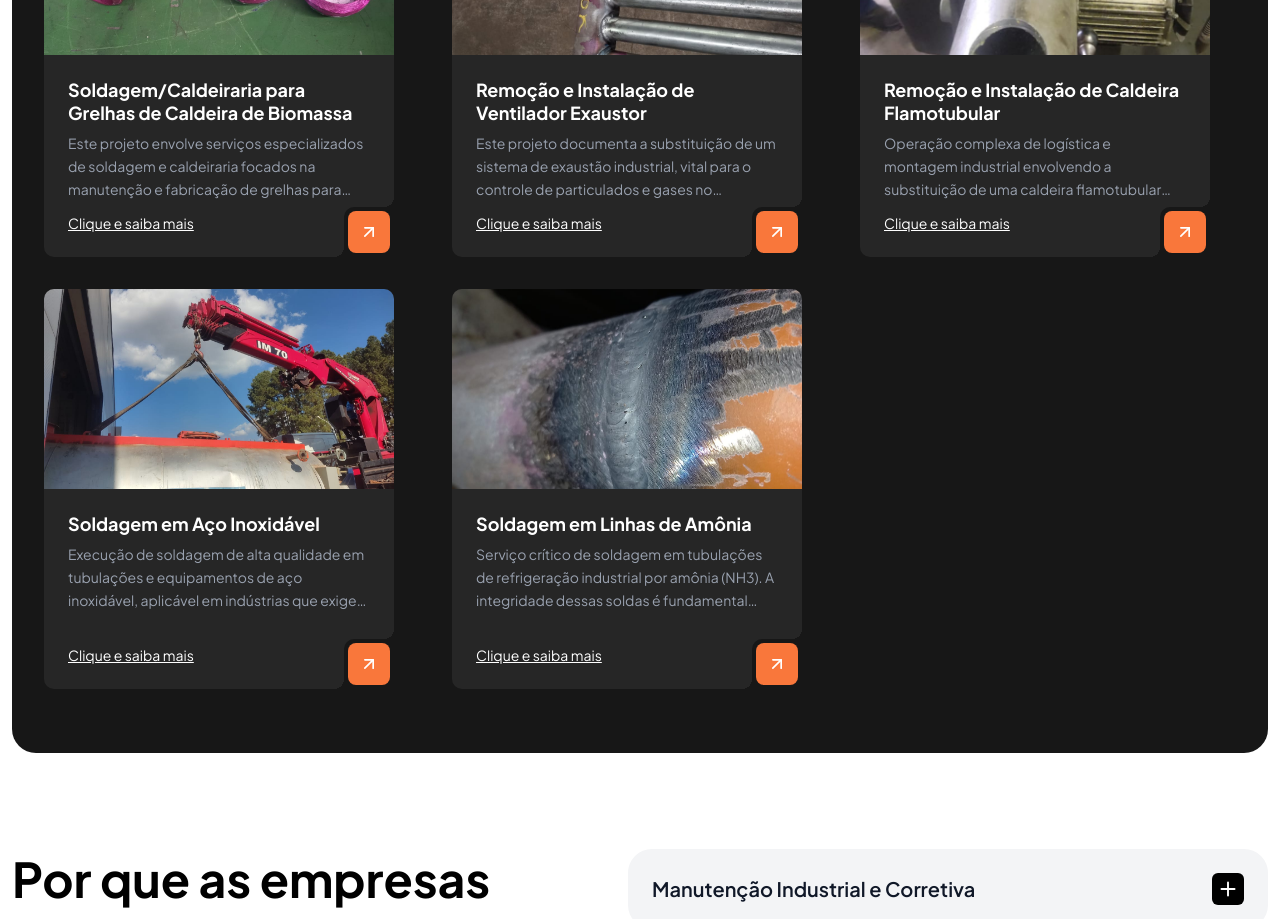
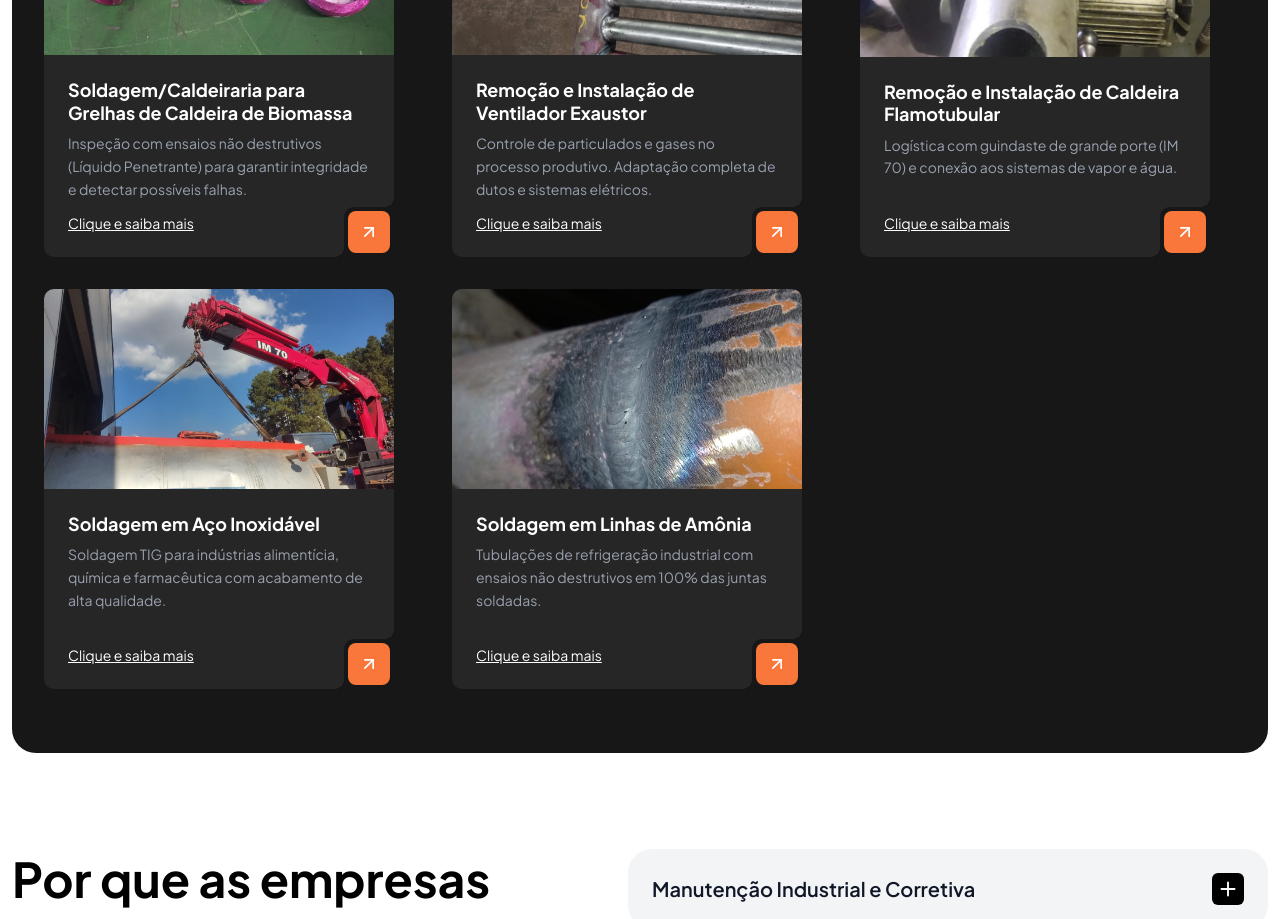
Before and after one commit to julioceno/caltech, a Next.js app: page / in a window 1280 px wide. Shown: the part 2180-3099 px from the top of the page. Built offline with nearby package versions, Linux system fonts and the light colour scheme.

Commit message:
feat: update project descriptions and paragraphs for clarity and conciseness

```diff
--- a/src/app/projetos/[id]/page.tsx
+++ b/src/app/projetos/[id]/page.tsx
@@ -56,12 +56,14 @@ export default async function ProjectPage({ params }: Props) {
 
   return (
     <div>
-		<div className="lg:max-w-4xl space-y-4 mb-4">
+		<div className="space-y-4 mb-4">
 			<BackToHomeLink href="/#servicos" />
 			<SectionTitle
 				title={contentData.projectPage.heading}
 				align="left"
+				className="lg:max-w-4xl "
 			/>
+			<p className="text-sm md:text-md  lg:text-lg text-gray-600">{project.paragraph}</p>
 			<Button
 				href={whatsappComercial}
 				variant='green'
--- a/src/data/projectsData.ts
+++ b/src/data/projectsData.ts
@@ -2,18 +2,18 @@ export const projectsData = [
     {
         id: "soldagem-caldeiraria-grelhas",
         title: "Soldagem/Caldeiraria para Grelhas de Caldeira de Biomassa",
-        paragraph: "Serviços especializados de soldagem e caldeiraria focados na manutenção e fabricação de grelhas para caldeiras de biomassa, com inspeção rigorosa utilizando ensaios não destrutivos.",
-        description:
-            "Este projeto envolve serviços especializados de soldagem e caldeiraria focados na manutenção e fabricação de grelhas para caldeiras de biomassa.\n\nAs atividades incluem:\n- Soldagem de precisão em componentes estruturais.\n- Fabricação de peças de caldeiraria pesada.\n- Inspeção rigorosa utilizando ensaios não destrutivos (Líquido Penetrante - LP) para garantir a integridade das soldas e detectar trincas ou porosidades.\n\nAs imagens nesta pasta documentam o processo de fabricação, os testes de qualidade (indicados pelas manchas rosa do revelador de LP) e o produto final pronto para instalação.",
+        description: "Inspeção com ensaios não destrutivos (Líquido Penetrante) para garantir integridade e detectar possíveis falhas.",
+        paragraph:
+            "Projeto focado na manutenção e fabricação de grelhas para caldeiras de biomassa, envolvendo soldagem de precisão em componentes estruturais e fabricação de peças de caldeiraria pesada.\n\nTodas as soldas passam por inspeção rigorosa utilizando ensaios não destrutivos (Líquido Penetrante - LP), garantindo a detecção de trincas ou porosidades. O produto final é entregue pronto para instalação com total confiabilidade.",
         image: "/projects/01-soldagem-caldeiraria-grelhas/img-1.jpeg",
         folder: "/projects/01-soldagem-caldeiraria-grelhas",
     },
     {
         id: "ventilador-exaustor",
         title: "Remoção e Instalação de Ventilador Exaustor",
-        paragraph: "Substituição de sistema de exaustão industrial para controle de particulados e gases, incluindo desmontagem segura do equipamento antigo e instalação do novo.",
-        description:
-            "Este projeto documenta a substituição de um sistema de exaustão industrial, vital para o controle de particulados e gases no processo produtivo.\n\nAs etapas principais incluem:\n- **Desmontagem:** Remoção segura do ventilador exaustor antigo e desgastado, incluindo desconexão de dutos e sistemas elétricos.\n- **Instalação:** Posicionamento e fixação do novo equipamento de exaustão.\n- **Adaptação:** Ajustes nas tubulações e dutos de ar para conexão com o novo ventilador.\n\nAs imagens registram o estado do equipamento antigo, a movimentação de carga e o novo ventilador instalado.",
+        description: "Controle de particulados e gases no processo produtivo. Adaptação completa de dutos e sistemas elétricos.",
+        paragraph:
+            "Substituição de sistema de exaustão industrial vital para o controle ambiental do processo produtivo.\n\nO serviço inclui desmontagem segura do equipamento antigo com desconexão de dutos e sistemas elétricos, posicionamento e fixação do novo ventilador, e ajustes nas tubulações para conexão adequada.",
         image: "/projects/02-ventilador-exaustor/img-1.jpeg",
         images: [],
         folder: "/projects/02-ventilador-exaustor",
@@ -21,9 +21,9 @@ export const projectsData = [
     {
         id: "caldeira-flamotubular",
         title: "Remoção e Instalação de Caldeira Flamotubular",
-        paragraph: "Operação complexa de logística e montagem industrial envolvendo a substituição de uma caldeira flamotubular ARAUTERM, utilizando guindaste de grande porte.",
-        description:
-            "Operação complexa de logística e montagem industrial envolvendo a substituição de uma caldeira flamotubular (fabricante ARAUTERM).\n\nDestaques do projeto:\n- Uso de guindaste de grande porte (modelo IM 70) para içamento e movimentação da carga.\n- Remoção da caldeira antiga e posicionamento preciso da nova unidade na casa de caldeiras.\n- Conexão aos sistemas de vapor e água.\n\nAs fotos mostram a operação de içamento, o transporte e o posicionamento final da caldeira ARAUTERM nova.",
+        description: "Logística com guindaste de grande porte (IM 70) e conexão aos sistemas de vapor e água.",
+        paragraph:
+            "Operação de substituição de caldeira flamotubular ARAUTERM envolvendo içamento e movimentação com guindaste de grande porte.\n\nO projeto abrange remoção da caldeira antiga, posicionamento preciso da nova unidade na casa de caldeiras e conexão completa aos sistemas de vapor e água.",
         image: "/projects/03-caldeira-flamotubular/img-1.jpeg",
         images: [],
         folder: "/projects/03-caldeira-flamotubular",
@@ -31,9 +31,9 @@ export const projectsData = [
     {
         id: "soldagem-aco-inoxidavel",
         title: "Soldagem em Aço Inoxidável",
-        paragraph: "Execução de soldagem de alta qualidade em tubulações e equipamentos de aço inoxidável para indústrias que exigem graus sanitários ou alta resistência à corrosão.",
-        description:
-            "Execução de soldagem de alta qualidade em tubulações e equipamentos de aço inoxidável, aplicável em indústrias que exigem graus sanitários ou alta resistência à corrosão (como alimentícia, química e farmacêutica).\n\nO serviço abrange:\n- Soldagem TIG (GTAW) para acabamento fino e penetração total.\n- Fabricação de spools e pré-montagem de linhas.\n- Montagem de tanques e reservatórios em inox.\n\nAs imagens detalham a qualidade do cordão de solda, o acabamento das superfícies e a montagem de sistemas de tubulação complexos.",
+        description: "Soldagem TIG para indústrias alimentícia, química e farmacêutica com acabamento de alta qualidade.",
+        paragraph:
+            "Soldagem especializada em tubulações e equipamentos de aço inoxidável para aplicações que exigem grau sanitário ou alta resistência à corrosão.\n\nUtilizamos soldagem TIG (GTAW) para acabamento fino e penetração total, com fabricação de spools, pré-montagem de linhas e montagem de tanques e reservatórios.",
         image: "/projects/04-soldagem-aco-inoxidavel/img-1.jpeg",
         images: [],
         folder: "/projects/04-soldagem-aco-inoxidavel",
@@ -41,9 +41,9 @@ export const projectsData = [
     {
         id: "soldagem-linhas-amonia",
         title: "Soldagem em Linhas de Amônia",
-        paragraph: "Serviço crítico de soldagem em tubulações de refrigeração industrial por amônia, com controle de qualidade rigoroso e ensaios não destrutivos em 100% das juntas.",
-        description:
-            "Serviço crítico de soldagem em tubulações de refrigeração industrial por amônia (NH3). A integridade dessas soldas é fundamental para a segurança operacional.\n\nProcedimentos realizados:\n- Soldagem de tubos de aço carbono (geralmente SCH 40 ou 80) conforme normas específicas.\n- Controle de qualidade rigoroso com ensaios não destrutivos (Líquido Penetrante) em 100% das juntas soldadas, evidenciado pela coloração rosa/vermelha nas imagens.\n- Trabalho em altura e em áreas industriais confinadas.\n\nAs fotos documentam as juntas preparadas, soldadas e testadas, garantindo a estanqueidade do sistema.",
+        description: "Tubulações de refrigeração industrial com ensaios não destrutivos em 100% das juntas soldadas.",
+        paragraph:
+            "Soldagem crítica em tubulações de refrigeração industrial por amônia (NH3), onde a integridade das soldas é fundamental para a segurança operacional.\n\nTrabalhamos com tubos de aço carbono conforme normas específicas, com controle de qualidade rigoroso através de ensaios não destrutivos (Líquido Penetrante) em todas as juntas, garantindo total estanqueidade do sistema.",
         image: "/projects/05-soldagem-linhas-amonia/img-1.jpeg",
         images: [],
         folder: "/projects/05-soldagem-linhas-amonia",
```
